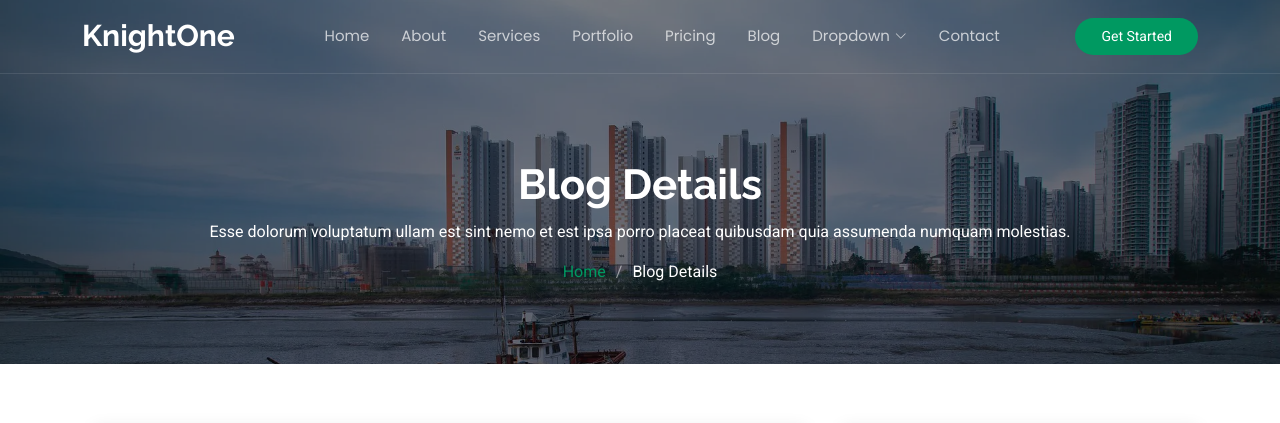
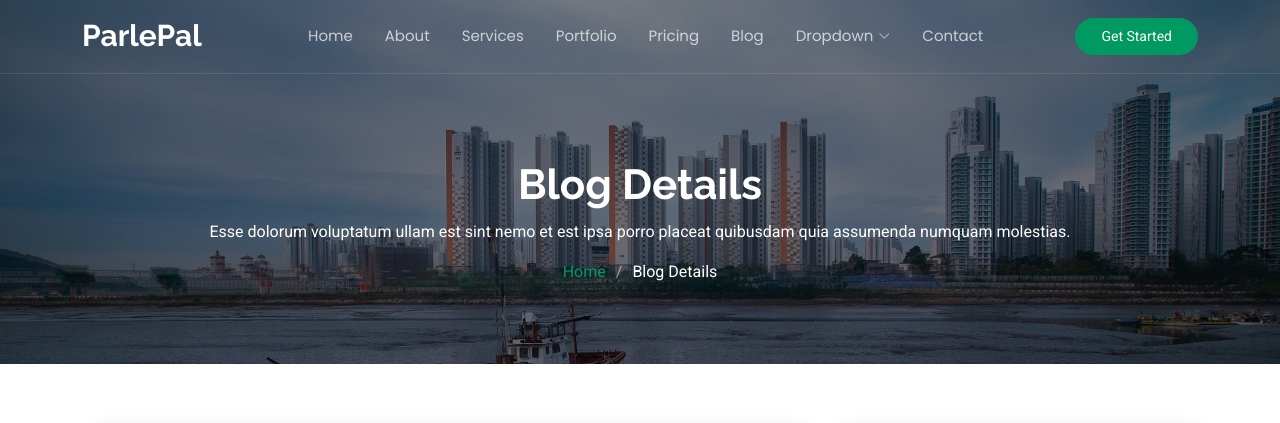
Before and after one commit to ParleOrg/static-site, a plain HTML site: page blog-details.html in a window 1280 px wide. Shown: the top 423 px of the page. Drawn offline with Linux system fonts and the light colour scheme.

Commit message:
name change

```diff
--- a/assets/css/main.css
+++ b/assets/css/main.css
@@ -1,5 +1,5 @@
 /**
-* Template Name: KnightOne
+* Template Name: ParlePal
 * Template URL: https://bootstrapmade.com/knight-simple-one-page-bootstrap-template/
 * Updated: Oct 16 2024 with Bootstrap v5.3.3
 * Author: BootstrapMade.com
--- a/assets/js/main.js
+++ b/assets/js/main.js
@@ -1,5 +1,5 @@
 /**
-* Template Name: KnightOne
+* Template Name: ParlePal
 * Template URL: https://bootstrapmade.com/knight-simple-one-page-bootstrap-template/
 * Updated: Oct 16 2024 with Bootstrap v5.3.3
 * Author: BootstrapMade.com
--- a/blog-details.html
+++ b/blog-details.html
@@ -4,7 +4,7 @@
 <head>
   <meta charset="utf-8">
   <meta content="width=device-width, initial-scale=1.0" name="viewport">
-  <title>Blog Details - KnightOne Bootstrap Template</title>
+  <title>Blog Details - ParlePal Bootstrap Template</title>
   <meta name="description" content="">
   <meta name="keywords" content="">
 
@@ -28,7 +28,7 @@
   <link href="assets/css/main.css" rel="stylesheet">
 
   <!-- =======================================================
-  * Template Name: KnightOne
+  * Template Name: ParlePal
   * Template URL: https://bootstrapmade.com/knight-simple-one-page-bootstrap-template/
   * Updated: Oct 16 2024 with Bootstrap v5.3.3
   * Author: BootstrapMade.com
@@ -44,7 +44,7 @@
       <a href="index.html" class="logo d-flex align-items-center me-auto me-xl-0">
         <!-- Uncomment the line below if you also wish to use an image logo -->
         <!-- <img src="assets/img/logo.png" alt=""> -->
-        <h1 class="sitename">KnightOne</h1>
+        <h1 class="sitename">ParlePal</h1>
       </a>
 
       <nav id="navmenu" class="navmenu">
@@ -454,7 +454,7 @@
 
   <footer id="footer" class="footer dark-background">
     <div class="container">
-      <h3 class="sitename">KnightOne</h3>
+      <h3 class="sitename">ParlePal</h3>
       <p>Et aut eum quis fuga eos sunt ipsa nihil. Labore corporis magni eligendi fuga maxime saepe commodi placeat.</p>
       <div class="social-links d-flex justify-content-center">
         <a href=""><i class="bi bi-twitter-x"></i></a>
@@ -465,7 +465,7 @@
       </div>
       <div class="container">
         <div class="copyright">
-          <span>Copyright</span> <strong class="px-1 sitename">KnightOne</strong> <span>All Rights Reserved</span>
+          <span>Copyright</span> <strong class="px-1 sitename">ParlePal</strong> <span>All Rights Reserved</span>
         </div>
         <div class="credits">
           <!-- All the links in the footer should remain intact. -->
```
Also changed, not shown: blog.html (+5 -5 lines), index.html (+2 -2 lines), portfolio-details.html (+5 -5 lines), service-details.html (+5 -5 lines), starter-page.html (+5 -5 lines), Readme.txt.
